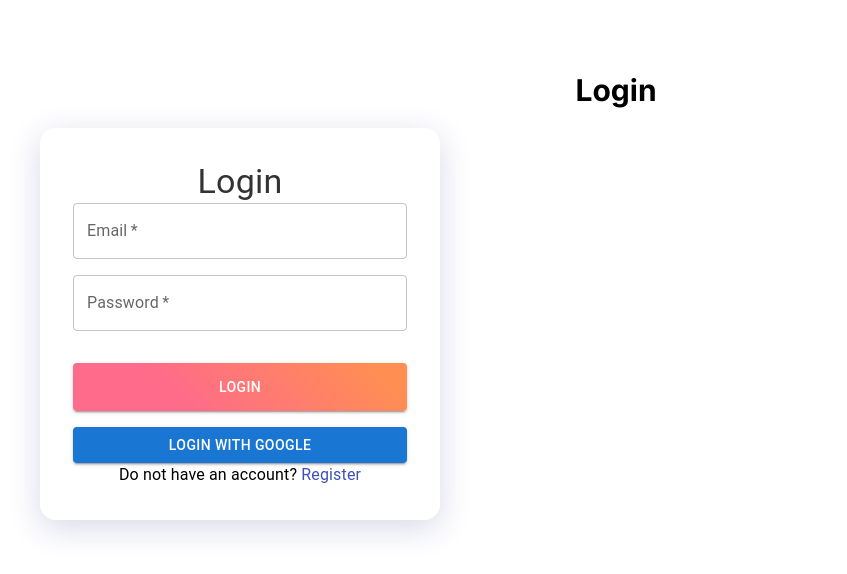
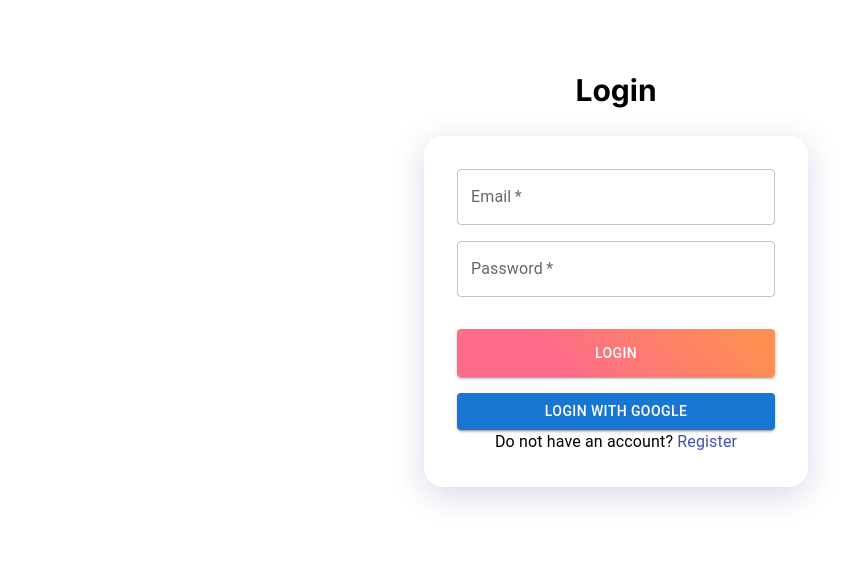
Before and after one commit to TracyK10/bot-assist-ai, a Next.js app: page /login in a window 1280 px wide. Shown: the top 574 px of the page, without its empty margins (24-871 px from the left). Built offline with nearby package versions, Linux system fonts and the light colour scheme.

Commit message:
add frontend code :art:

```diff
--- a/app/chat/page.js
+++ b/app/chat/page.js
@@ -1,4 +1,4 @@
-'use client';
+"use client";
 
 import React, { useState, useEffect, useRef } from "react";
 import styles from "@/styles/chatinterface.module.css";
@@ -32,7 +32,7 @@ export default function ChatInterface() {
   const extractChatTitle = (message) => {
     // Extract a meaningful title from the message
     return message.split(" ").slice(0, 3).join(" ");
-  }
+  };
 
   const handleSendMessage = async (e) => {
     e.preventDefault();
@@ -60,7 +60,11 @@ export default function ChatInterface() {
         if (messages.length === 0) {
           const newTitle = extractChatTitle(userMessage.text);
           await renameChat(activeChat, newTitle);
-          setChatHistory(chatHistory.map(chat => chat.id === activeChat ? { ...chat, title: newTitle } : chat));
+          setChatHistory(
+            chatHistory.map((chat) =>
+              chat.id === activeChat ? { ...chat, title: newTitle } : chat,
+            ),
+          );
         }
       } catch (error) {
         console.error("Error:", error);
@@ -100,7 +104,11 @@ export default function ChatInterface() {
     }
     return (
       <div
-        className={`${styles.message} ${styles[message.sender]}`}
+        className={`max-w-[70%] rounded-xl px-4 py-2 mb-4 ${
+          message.sender === "user"
+            ? "bg-blue-500 text-white self-end"
+            : "bg-gray-600 text-black self-start"
+        }`}
         key={index}
       >
         {message.text}
@@ -117,11 +125,11 @@ export default function ChatInterface() {
         OnChatSelect={selectChat}
       />
       <div className={styles.chatContainer}>
-        <div className={styles.chatHeader}>
-          <h1>Talk Data to me</h1>
-        </div>
-        <div className={styles.chatSubHeader}>
-          <p>Ask me a question to get your full support</p>
+        <div className="text-center mt-10">
+          <h1 className="text-3xl font-semibold">Feel free to chat with me</h1>
+          <p className="text-xl text-gray-600">
+            Ask me a question to get your full support
+          </p>
         </div>
         <div className={styles.chatMessages}>
           {messages.map((message, index) => (
@@ -147,13 +155,16 @@ export default function ChatInterface() {
           )}
           <div ref={messagesEndRef} />
         </div>
-        <form onSubmit={handleSendMessage} className={styles.chatInputArea}>
+        <form
+          onSubmit={handleSendMessage}
+          className="flex items-center p-4 border rounded-full  border-gray-500 bg-white fixed bottom-0 w-3/4 right-0 mx-16 my-5"
+        >
           <input
             type="text"
             value={inputMessage}
             onChange={(e) => setInputMessage(e.target.value)}
             placeholder="Ask AI..."
-            className={styles.chatInput}
+            className="flex-1 p-2 border rounded-full mr-2 border-gray-300"
             disabled={isLoading}
           />
           <button
--- a/components/LoginForm.js
+++ b/components/LoginForm.js
@@ -32,11 +32,17 @@ export default function LoginForm() {
   };
 
   return (
-    <Container className={styles.LoginContainer}>
+    <Box
+      sx={{
+        display: "flex",
+        flexDirection: "column",
+        alignItems: "center",
+        justifyContent: "center",
+        p: 1,
+      }}
+    >
+      <div className="w-96">
         <Box className={styles.loginCard}>
-        <Typography variant="h4" className={styles.loginTitle}>
-          Login
-        </Typography>
           <form onSubmit={handleSubmit} className={styles.loginForm}>
             <TextField
               label="Email"
@@ -46,6 +52,7 @@ export default function LoginForm() {
               value={email}
               onChange={(e) => setEmail(e.target.value)}
               required
+              sx={{ borderRadius: "25px" }}
             />
             <TextField
               label="Password"
@@ -80,6 +87,7 @@ export default function LoginForm() {
             Do not have an account? <Link href="/register">Register</Link>
           </Typography>
         </Box>
-    </Container>
+      </div>
+    </Box>
   );
 }
--- a/components/SideBar.js
+++ b/components/SideBar.js
@@ -14,7 +14,7 @@ const Sidebar = ({ chatHistory, activeChatId, OnNewChat, OnChatSelect }) => {
   };
 
   return (
-    <div className={styles.sidebar}>
+    <div className="fixed top-0 left-0 h-full w-60 bg-gray-800 text-white p-4 md:p-6 lg:p-10">
       <div className={styles.sidebarContent}>
         <button onClick={OnNewChat} className={styles.newChatButton}>
           New Chat
--- a/styles/chatinterface.module.css
+++ b/styles/chatinterface.module.css
@@ -1,13 +1,13 @@
 .pageContainer {
     display: flex;
     height: 100vh;
+    justify-content: space-between;
 }
 
 .chatContainer {
     display: flex;
     flex-direction: column;
     height: 100vh;
-  max-width: calc(100% - 300px);
     padding: 1rem;
     margin: 0 auto;
     border: none;
@@ -58,8 +58,8 @@
 
 .chatInputArea {
     display: flex;
-  padding: 1.5rem;
-  border-top: 1px solid #ccc;
+    padding: 0.5rem;
+    border: 1px solid #ccc;
     border-radius: 15px;
     -webkit-border-radius: 15px;
     -moz-border-radius: 15px;
--- a/styles/globals.css
+++ b/styles/globals.css
@@ -12,7 +12,7 @@
 }
 
 body {
-  font-family: 'Arial', 'Helvetica', sans-serif;
+    font-family: "Arial", "Helvetica", sans-serif;
     margin: 0;
     padding: 0;
     box-sizing: border-box;
--- a/styles/login.module.css
+++ b/styles/login.module.css
@@ -1,22 +1,22 @@
 .loginContainer {
     display: flex;
-  flex-direction: column;
+    justify-content: center;
     align-items: center;
-  justify-content: center;
-  min-height: 100vh;
+    height: 100vh;
+    width: 100vw;
     background: var(--primary-gradient);
 }
 
 .loginCard {
     background: var(--card-background);
-  border-radius: 16px;
+    border-radius: 20px;
     padding: 2rem;
     box-shadow: 0 8px 32px 0 rgba(31, 38, 135, 0.18);
     backdrop-filter: blur(4px);
     -webkit-backdrop-filter: blur(4px);
     border: 1px solid rgba(255, 255, 255, 0.18);
     width: 100%;
-  max-width: 400px;
+    max-width: 600px;
 }
 
 .loginTitle {
@@ -58,7 +58,7 @@
 }
 
 .registerLink {
-  margin-top: 1rem;
+    margin-top: 1.5rem;
     text-align: center;
 }
 
@@ -73,8 +73,6 @@
     text-decoration: underline;
 }
 
-
-
 /* RESPONSIVE ADJUSTMENTS */
 @media (max-width: 600px) {
     .loginCard {
--- a/styles/page.module.css
+++ b/styles/page.module.css
@@ -1,5 +1,5 @@
 .container {
-  min-height: 100vh;
+    padding: 2rem;
     display: flex;
     flex-direction: column;
     justify-content: center;
@@ -33,6 +33,10 @@
     -o-transition: background-color 0.3s ease;
 }
 
+.main {
+    padding-top: 4rem;
+}
+
 .getStartedBtn:hover {
     background-color: #0056b3;
 }
@@ -52,9 +56,8 @@
 
 .features {
     display: flex;
-  justify-content: space-around;
-  gap: 2rem;
-  margin-top: 200px;
+    justify-content: space-between;
+    margin-top: 5rem;
 }
 
 .feature {
@@ -72,7 +75,6 @@
     color: #666;
 }
 
-
 @media (max-width: 768px) {
     .container {
         padding: 0 1rem;
--- a/styles/register.module.css
+++ b/styles/register.module.css
@@ -3,8 +3,6 @@
     flex-direction: column;
     align-items: center;
     justify-content: center;
-  min-height: 100vh;
-  background: var(--primary-gradient);
 }
 
 .registerCard {
@@ -25,7 +23,7 @@
 
 .registerTitle {
     color: var(--text-primary);
-  margin-bottom: 1.5rem;
+    margin-bottom: 1rem;
     text-align: center;
     font-weight: 700;
 }
@@ -33,7 +31,7 @@
 .registerForm {
     display: flex;
     flex-direction: column;
-  gap: 1rem;
+    gap: 0.3rem;
 }
 
 .submitButton {
--- a/styles/sidebar.module.css
+++ b/styles/sidebar.module.css
@@ -52,10 +52,12 @@
 
 .chatItem:hover {
     background-color: #e8e8e8;
+    color: black;
 }
 
 .chatItem.active {
     background-color: #e8e8e8;
+    color: black;
 }
 
 .logoutButton {
@@ -70,6 +72,7 @@
     cursor: pointer;
     width: 100%;
     align-self: flex-end;
+    margin-top: 1rem;
 }
 
 .logoutButton:hover {
```
Also changed, not shown: app/page.js (+13 -4 lines). Lines whose indentation alone changed are shown as unchanged.
